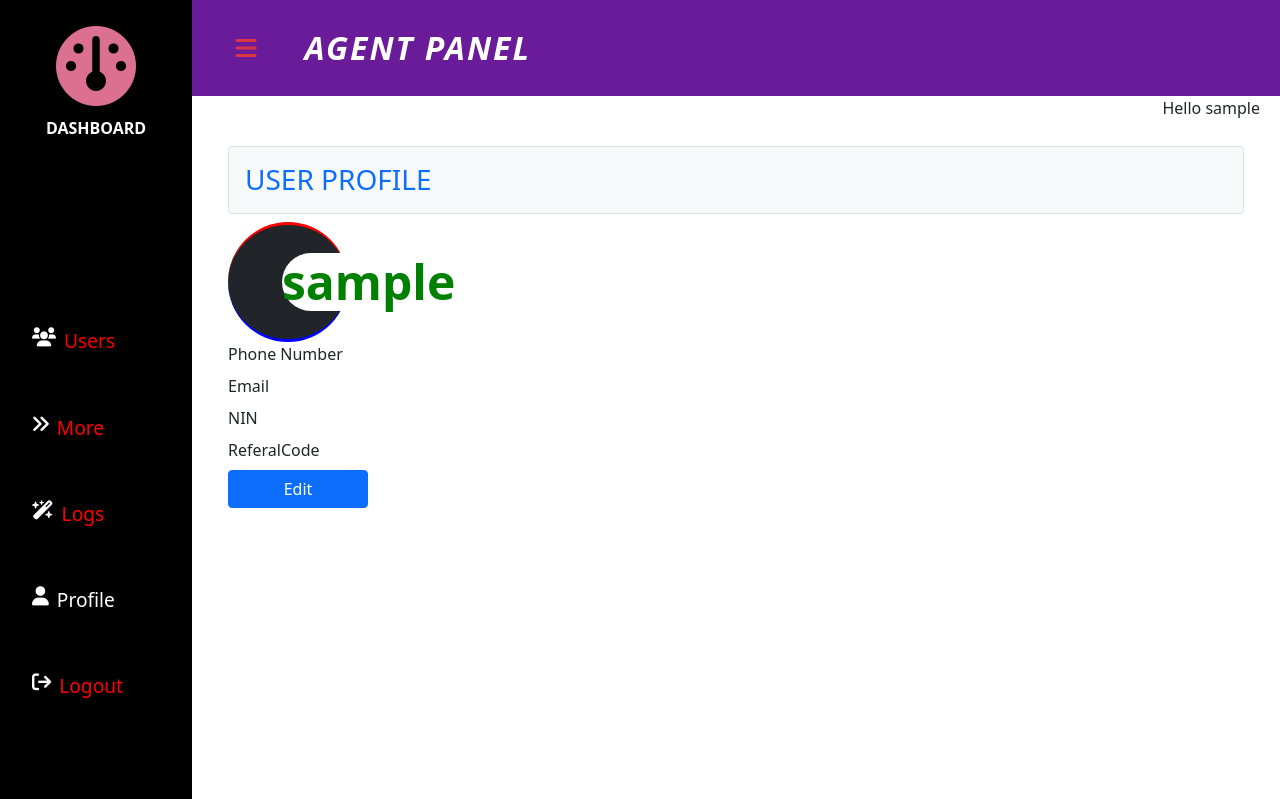
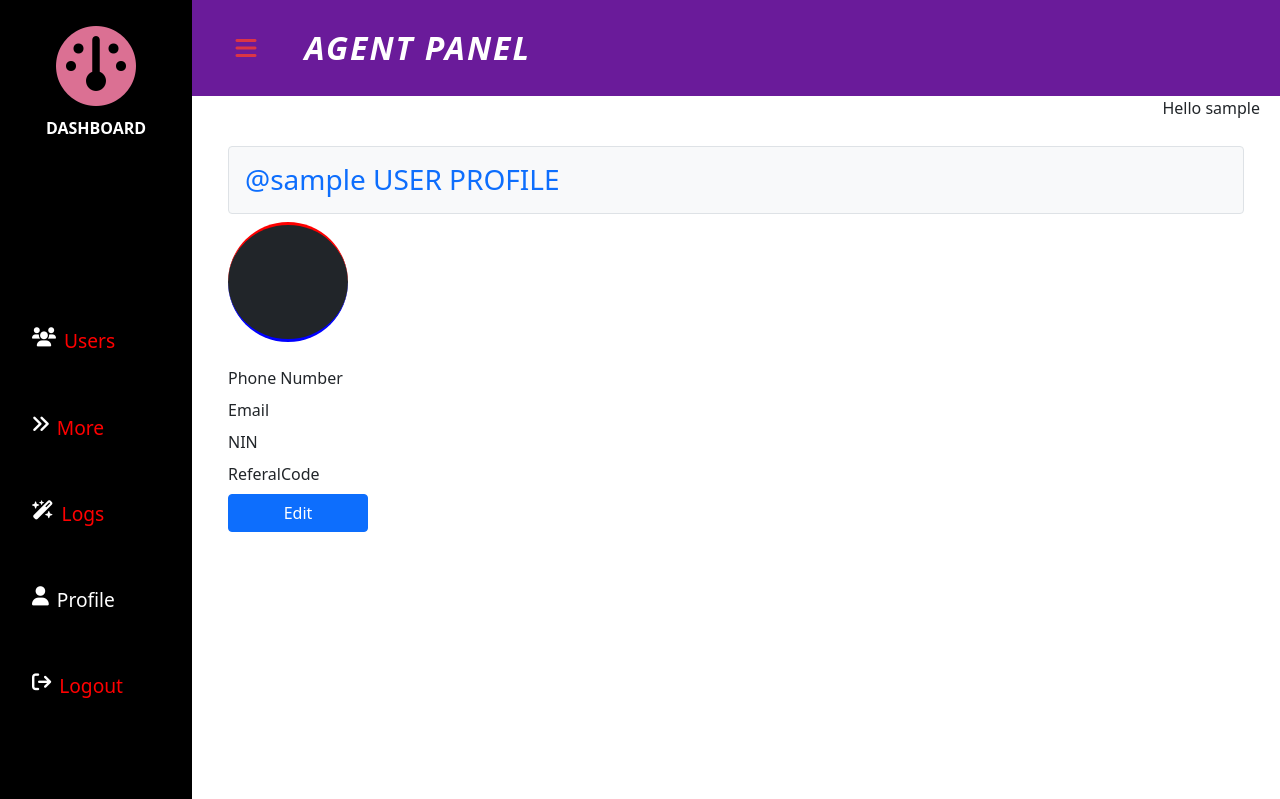
Before and after one commit to emmanuelekaka/Intern, a PHP site: page /dashboard/userprofile.php in a window 1280 px wide. Shown: the top 799 px of the page. Run offline with PHP 8.4, Linux system fonts and the light colour scheme; the visitor is signed in with stand-in values (Sample User, id 1); data that the repository does not hold is empty.

Commit message:
Removed part of userprofile infor

```diff
--- a/dashboard/userprofile.php
+++ b/dashboard/userprofile.php
@@ -29,10 +29,10 @@
 <!-- Default user profile -->
 <link rel="stylesheet" href="../static/profile.css">
 <div class="userprofile p-3" >
-    <h3 class="text-primary mb-2 p-3 bg-light border rounded-2" >USER PROFILE</h3>
+    <h3 class="text-primary mb-2 p-3 bg-light border rounded-2" >@<?php echo $_SESSION['username'];?> USER PROFILE</h3>
     <div class="userinfor" id="blur">
-        <div class="portrait bg-dark">
-            <div class="uname rounded-pill display-5 fw-bolder"><?php echo $_SESSION['username'];?></div>
+        <div class="portrait bg-dark mb-4">
+
         </div>
 
         <div>
--- a/db/update_user.php
+++ b/db/update_user.php
@@ -4,9 +4,11 @@
 $email = $_POST['email'];
 $tel = $_POST['mobile'];
 $referalCode = $_POST['referalCode'];
+$adminprevillages = $_POST['adminprevillages'];
+$status = $_POST['status'];
 $id = $_POST['id'];
 
-$sql = "UPDATE `users` SET  `username`='$username' , `email`= '$email', `tel`='$mobile',  `referalCode`='$referalCode' WHERE id='$id' ";
+$sql = "UPDATE `users` SET  `username`='$username' , `email`= '$email', `tel`='$mobile', `status`='$status',`adminprevillege`='$adminprevillege',`referalCode`='$referalCode' WHERE id='$id' ";
 $query= mysqli_query($db,$sql);
 $lastId = mysqli_insert_id($db);
 if($query ==true)
--- a/static/profile.css
+++ b/static/profile.css
@@ -17,16 +17,6 @@
     border-top:3px solid red;
     border-bottom:3px solid blue;
 }
-.uname{
-    position:absolute;
-    top:25%;
-    left:45%;
-    color:green;
-    background-color:white;
-    display:flex;
-    align-items:center;
-    justify-content:center;
-}
 .update{
     width:140px;
 }
```
Also changed, not shown: dashboard/adminuserdetail.php (+6 -4 lines).
